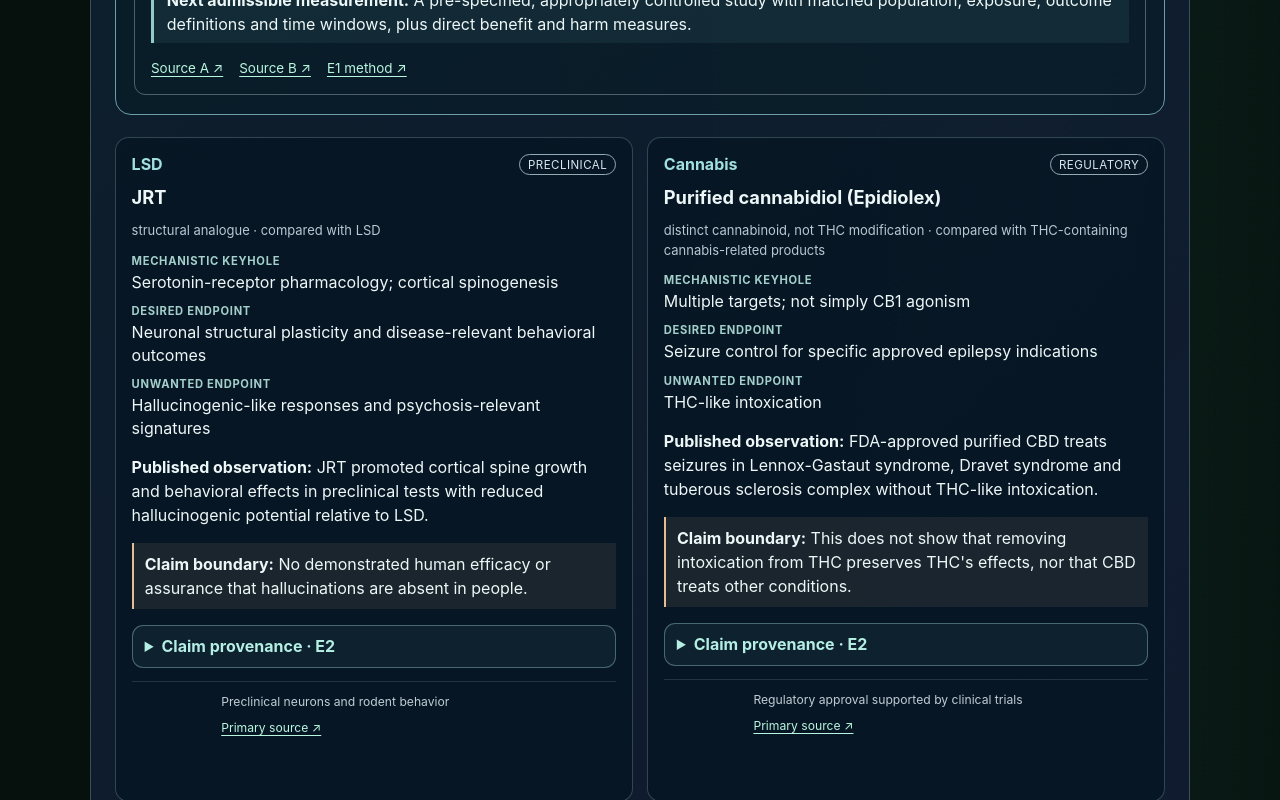
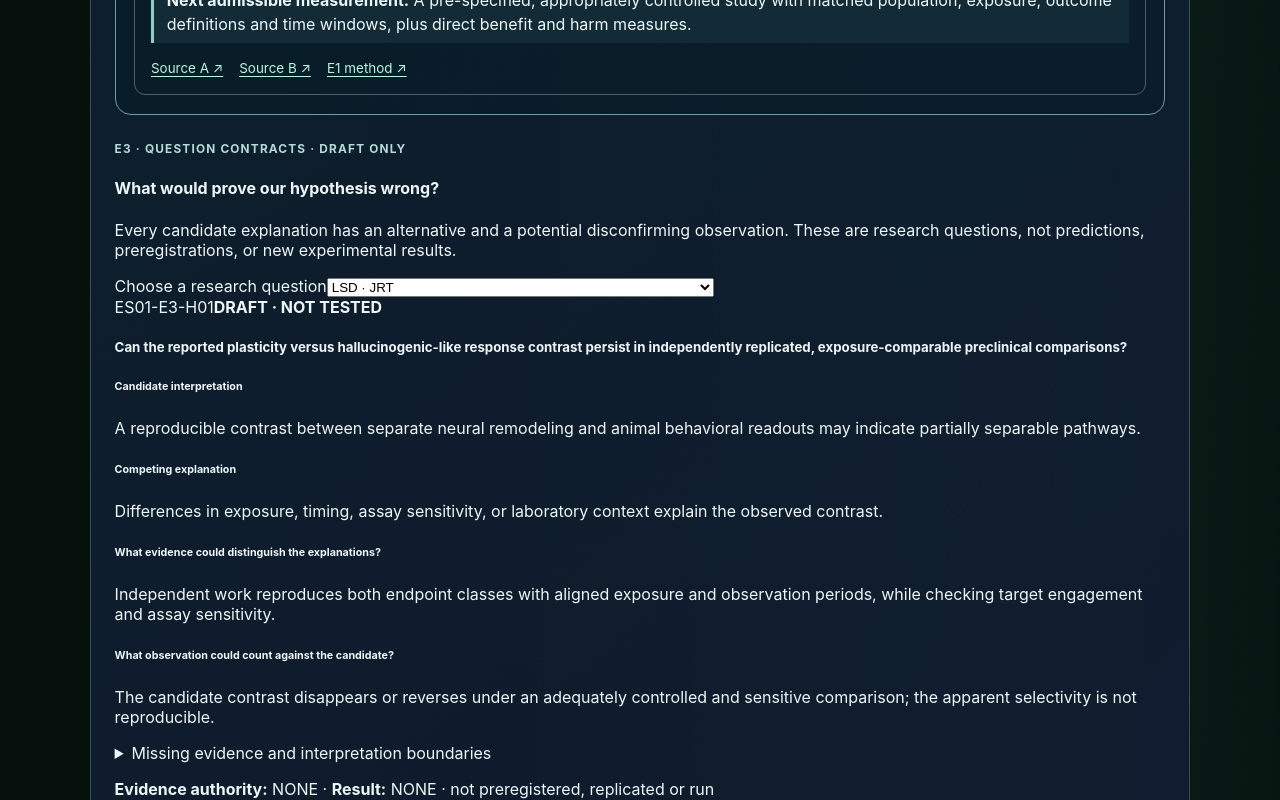
Before and after one commit to MichaelWave369/NestedBubbleGear, a React (Vite) app: page / in a window 1280 px wide. Shown: the part 4200-5000 px from the top of the page. Built offline with nearby package versions, Linux system fonts and the light colour scheme.

Commit message:
feat(es01-e3): integrate src/ES01Explorer.jsx

```diff
--- a/src/ES01Explorer.jsx
+++ b/src/ES01Explorer.jsx
@@ -2,6 +2,7 @@ import { useMemo, useState } from 'react'
 import registry from './es01Evidence.json'
 import claimAudit from './es01ClaimAudit.json'
 import ES01Comparator from './ES01Comparator.jsx'
+import ES01HypothesisLab from './ES01HypothesisLab.jsx'
 import './es01Explorer.css'
 
 const ALL = 'All families'
@@ -38,6 +39,7 @@ export default function ES01Explorer() {
     </div>
     <p className="es01-count" aria-live="polite">Showing {records.length} of {registry.records.length} records</p>
     <ES01Comparator />
+    <ES01HypothesisLab />
     <div className="es01-cards">
       {records.map(r => <article className="es01-card" key={r.id}>
         <div className="es01-card-head"><span className="es01-family">{r.family}</span><span className="es01-tier">{r.evidenceTier.replaceAll('-', ' ')}</span></div>
```
